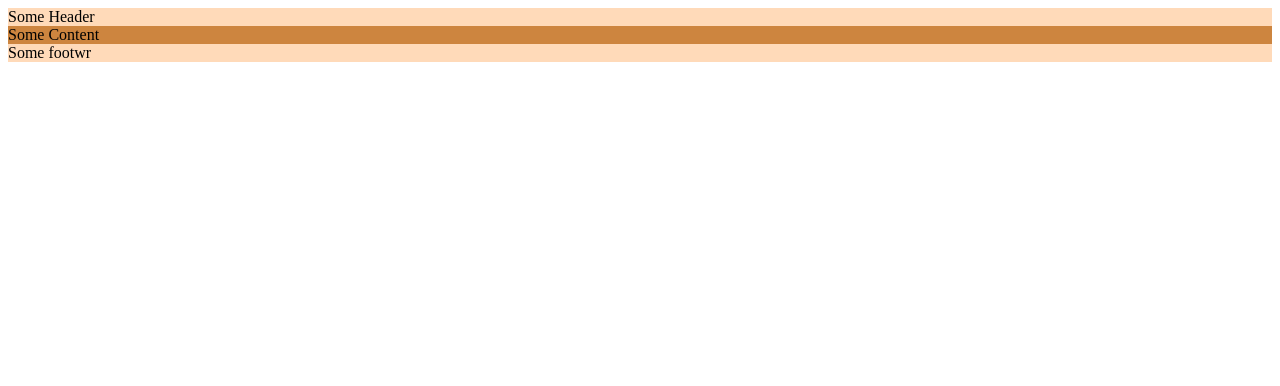
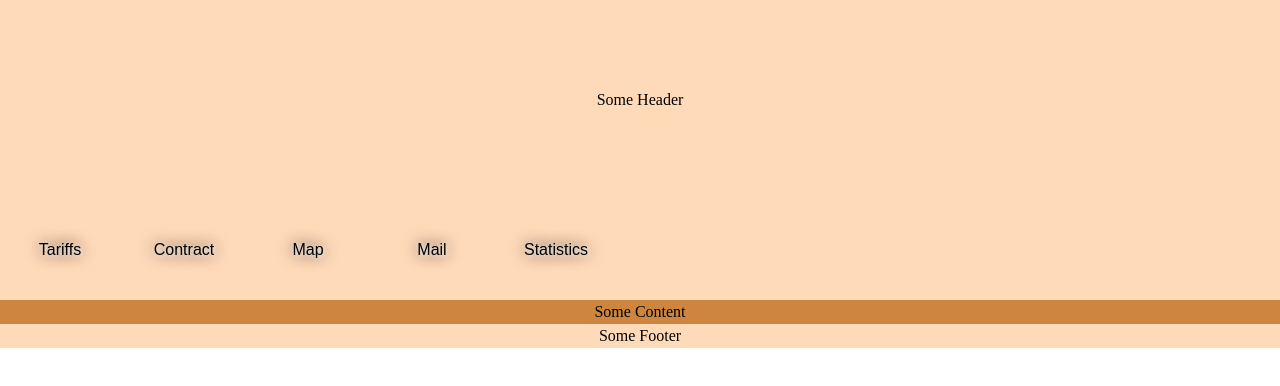
Before and after one commit to marvall/github-first-tutorial, a plain HTML site: page index.html in a window 1280 px wide. Drawn offline with Linux system fonts and the light colour scheme.

Commit message:
Add menu(html) + style
>>add menu_item
>>change of styles. positioning training

```diff
--- a/css/style.css
+++ b/css/style.css
@@ -1,14 +1,128 @@
-.header,
-.footer {
-  weight: 300;
-  height: 200;
-  background-color: peachpuff;
+/*
+    Reset Style
+                 */
+
+/* Указываем box sizing */
+*,
+*::before,
+*::after {
+  box-sizing: border-box;
+}
+
+/* Убираем внутренние отступы */
+ul[class],
+ol[class] {
+  padding: 0;
+}
+
+/* Убираем внешние отступы */
+body,
+h1,
+h2,
+h3,
+h4,
+p,
+ul[class],
+ol[class],
+li,
+figure,
+figcaption,
+blockquote,
+dl,
+dd {
+  margin: 0;
+}
+
+/* Выставляем основные настройки по-умолчанию для body */
+body {
+  min-height: 100vh;
+  scroll-behavior: smooth;
+  text-rendering: optimizeSpeed;
+  line-height: 1.5;
+}
+
+/* Удаляем стандартную стилизацию для всех ul и il, у которых есть атрибут class*/
+ul[class],
+ol[class] {
+  list-style: none;
+}
+
+/* Элементы a, у которых нет класса, сбрасываем до дефолтных стилей */
+a:not([class]) {
+  text-decoration-skip-ink: auto;
+}
+
+/* Упрощаем работу с изображениями */
+img {
+  max-width: 100%;
   display: block;
 }
 
-.content {
-  weight: 300;
-  height: 600;
-  background-color: peru;
+/* Указываем понятную периодичность в потоке данных у article*/
+article > * + * {
+  margin-top: 1em;
+}
+
+/* Наследуем шрифты для инпутов и кнопок */
+input,
+button,
+textarea,
+select {
+  font: inherit;
+}
+
+/* Удаляем все анимации и переходы для людей, которые предпочитай их не использовать */
+@media (prefers-reduced-motion: reduce) {
+  * {
+    animation-duration: 0.01ms !important;
+    animation-iteration-count: 1 !important;
+    transition-duration: 0.01ms !important;
+    scroll-behavior: auto !important;
+  }
+}
+
+/* END RESET STYLE*/
+
+.header {
+  height: 100%;
+  background-color: peachpuff;
+}
+.some_header {
+  height: 200px;
+  display: block;
+  display: flex;
+  justify-content: center;
+  align-items: center;
+}
+.menu {
+  height: 100px;
   display: block;
 }
+.menu_item {
+  width: 120px;
+  height: 100px;
+  display: inline-flex;
+  justify-content: center;
+  align-items: center;
+  font-family: Arial, Helvetica, sans-serif;
+  font: bold;
+  text-shadow: 1px 1px 5px white, 0 0 1em black;
+}
+.menu_item:hover {
+  background-color: cyan;
+}
+.footer {
+  height: 100%;
+  background-color: peachpuff;
+  display: flex;
+  justify-content: center;
+  align-items: center;
+}
+
+.content {
+  height: 100%;
+  background-color: peru;
+  display: flex;
+  justify-content: center;
+  align-items: center;
+}
--- a/index.html
+++ b/index.html
@@ -9,12 +9,19 @@
   <body>
     <div class="header">
       <div class="some_header">Some Header</div>
+      <ul class="menu">
+        <il class="menu_item">Tariffs</il>
+        <il class="menu_item">Contract</il>
+        <il class="menu_item">Map</il>
+        <il class="menu_item">Mail</il>
+        <il class="menu_item">Statistics</il>
+      </ul>
     </div>
     <div class="content">
       <div class="some_content">Some Content</div>
     </div>
     <div class="footer">
-      <div class="some_footer">Some footwr</div>
+      <div class="some_footer">Some Footer</div>
     </div>
   </body>
 </html>
```
